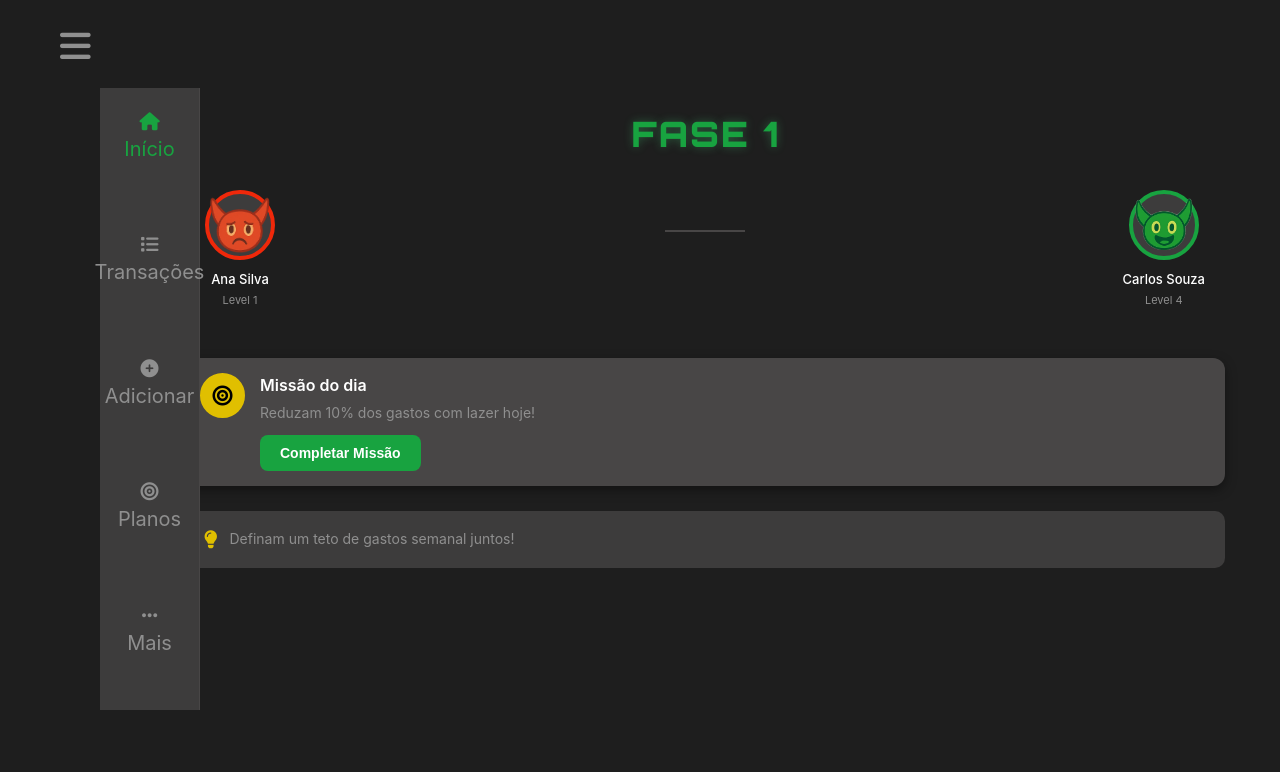
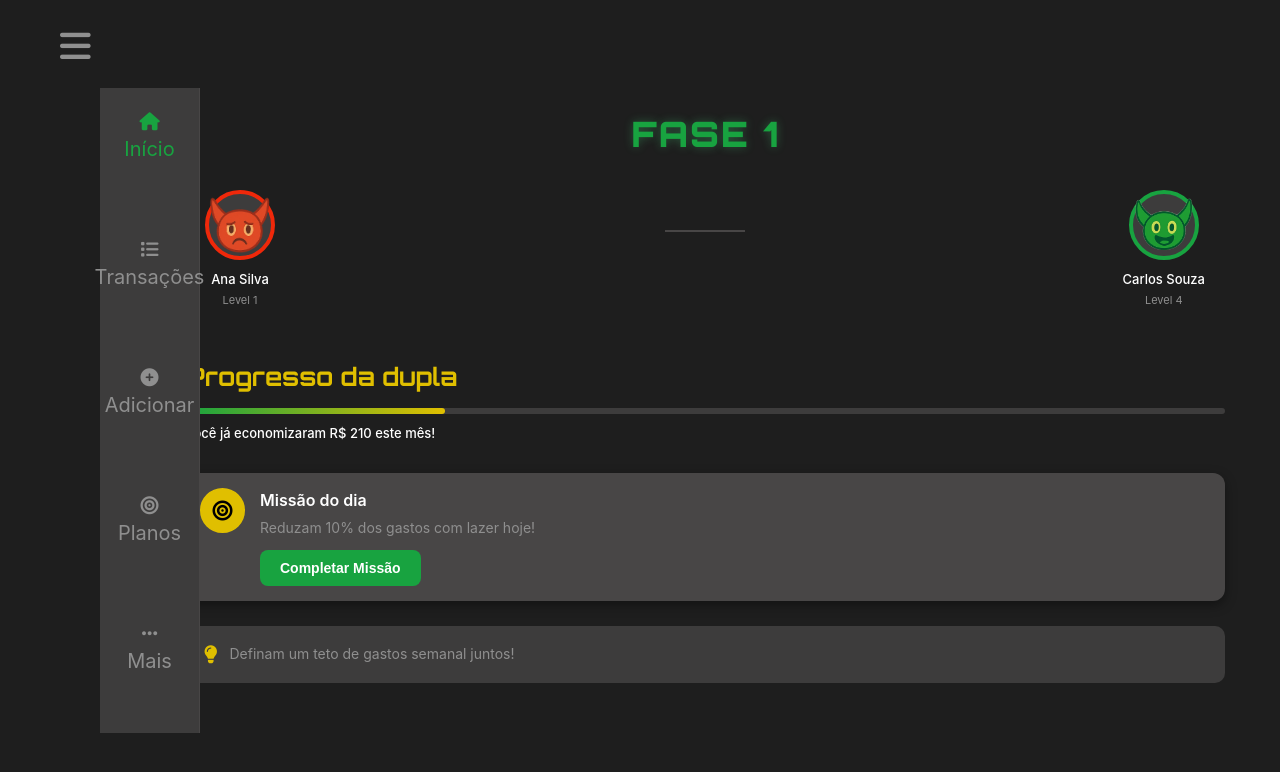
Before and after one commit to Caholive1ra/Projeto_Fintech, a plain HTML site: page Pages/index.html in a window 1280 px wide. Drawn offline with Linux system fonts and the light colour scheme.

Commit message:
Adição do progresso da dupla

```diff
--- a/CSS/styles.css
+++ b/CSS/styles.css
@@ -230,7 +230,8 @@ body {
 }
 
 .progress-header h3 {
-    font-size: 16px;
+    font-family: 'Orbitron';
+    font-size: 25px;
     font-weight: 600;
     color: var(--accent-yellow);
 }
@@ -412,10 +413,10 @@ body {
 
 .nav-item span {
     font-size: 10px;
-    color: var(--text-muted);
     transition: color 0.3s ease;
     font-weight: 400;
     text-align: center;
+    color: var(--text-muted);
 }
 
 .nav-item.active i,
--- a/Pages/index.html
+++ b/Pages/index.html
@@ -79,6 +79,16 @@
             </section>
 
             <div class="cards-container">
+                <section class="progress-section">
+                    <div class="progress-header">
+                        <h3>Progresso da dupla</h3>
+                    </div>
+                    <div class="progress-bar-container">
+                        <div class="progress-bar">
+                            <div class="progress-fill" style="width: 75%;"></div> </div>
+                    </div>
+                    <span class="progress-value">Você já economizaram R$ 210 este mês!</span>
+                </section>
             <section class="mission-section">
                 <div class="mission-card">
                     <div class="mission-icon">
```
